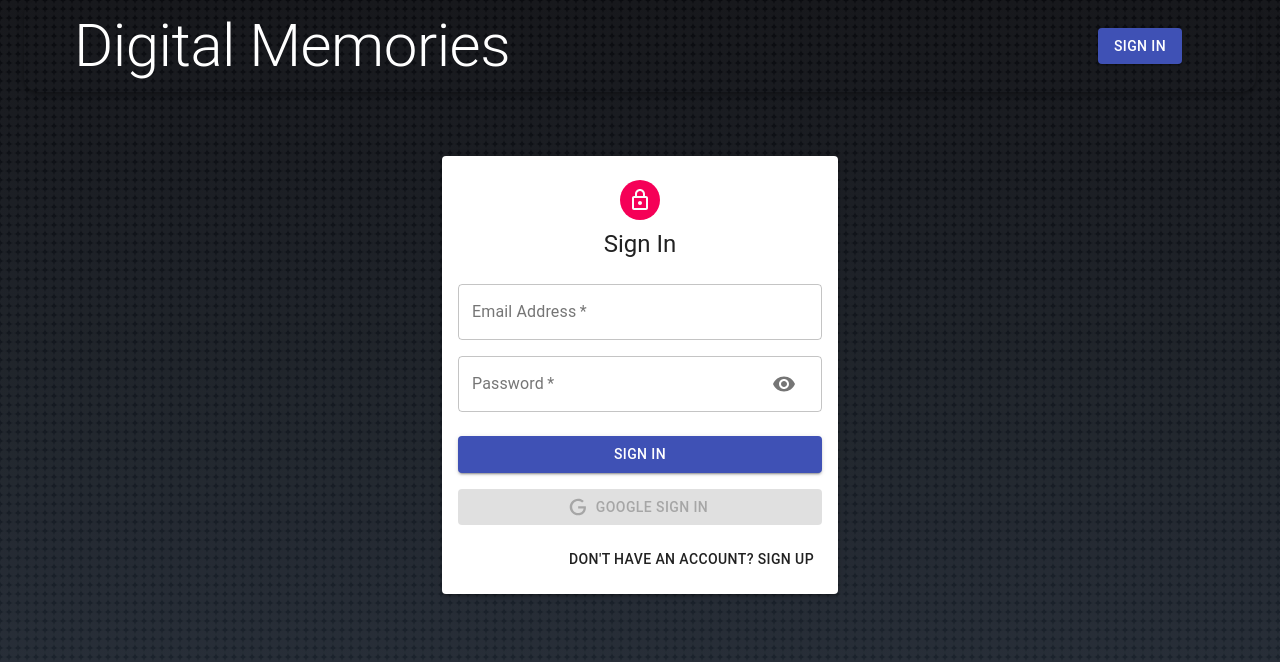
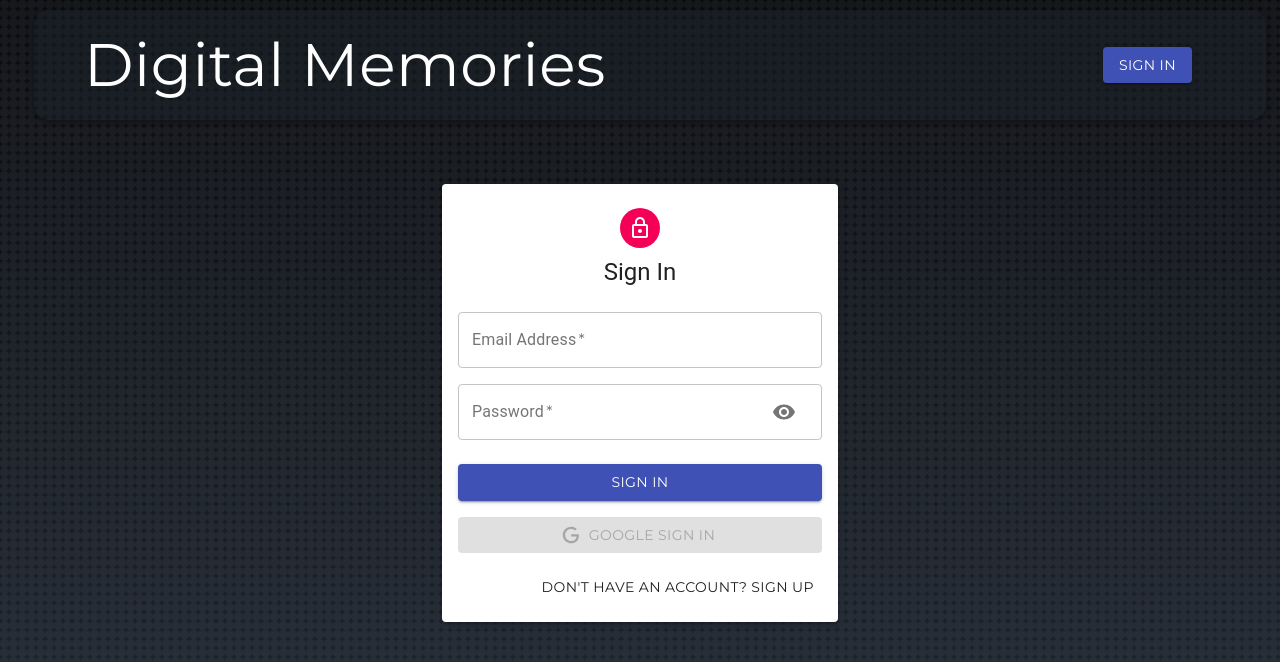
Before and after one commit to Laika-Beats/mern-memories, a React (Create React App) app in the folder client/: page /auth in a window 1280 px wide. Shown: the top 662 px of the page. Built offline with nearby package versions, Linux system fonts and the light colour scheme.

Commit message:
styles + mobile response

```diff
--- a/client/public/index.html
+++ b/client/public/index.html
@@ -8,6 +8,11 @@
       name="description"
       content="Web site created using create-react-app"
     />
+    <link rel="preconnect" href="https://fonts.gstatic.com" />
+    <link
+      href="https://fonts.googleapis.com/css2?family=Montserrat&display=swap"
+      rel="stylesheet"
+    />
     <title>Digital Memories</title>
   </head>
   <body>
--- a/client/src/components/Form/Form.js
+++ b/client/src/components/Form/Form.js
@@ -73,6 +73,7 @@ function Form({ currentId, setCurrentId }) {
           {currentId ? "Editing" : "Creating"} a Memory
         </Typography>
         <TextField
+          className={classes.field}
           name="title"
           variant="outlined"
           label="Title"
@@ -81,6 +82,7 @@ function Form({ currentId, setCurrentId }) {
           onChange={(e) => setPostData({ ...postData, title: e.target.value })}
         />
         <TextField
+          className={classes.field}
           name="message"
           variant="outlined"
           label="Message"
@@ -91,6 +93,7 @@ function Form({ currentId, setCurrentId }) {
           }
         />
         <TextField
+          className={classes.field}
           name="tags"
           variant="outlined"
           label="Tags"
@@ -115,7 +118,7 @@ function Form({ currentId, setCurrentId }) {
         <Button
           className={classes.buttonSubmit}
           variant="contained"
-          color="primary"
+          color="white"
           size="large"
           type="submit"
           fullWidth
@@ -123,8 +126,8 @@ function Form({ currentId, setCurrentId }) {
           Submit
         </Button>
         <Button
+          className={classes.buttonSubmit}
           variant="contained"
-          color="secondary"
           size="small"
           onClick={clear}
           fullWidth
--- a/client/src/components/Form/styles.js
+++ b/client/src/components/Form/styles.js
@@ -8,11 +8,13 @@ export default makeStyles((theme) => ({
   },
   paper: {
     padding: theme.spacing(2),
+    background: "rgba(31, 40, 51, 0.35)",
   },
   form: {
     display: "flex",
     flexWrap: "wrap",
     justifyContent: "center",
+    color: "#66fcf1",
   },
   fileInput: {
     width: "97%",
@@ -20,5 +22,22 @@ export default makeStyles((theme) => ({
   },
   buttonSubmit: {
     marginBottom: 10,
+    color: "#66fcf1",
+    background: "#1f2833",
+    border: "solid 1px #66fcf1 ",
+  },
+  field: {
+    background: "#fff",
+    color: "#66fcf1",
+  },
+  [theme.breakpoints.down("sm")]: {
+    paper: {
+      width: "400px",
+    },
+  },
+  [theme.breakpoints.down("xs")]: {
+    paper: {
+      width: "100%",
+    },
   },
 }));
--- a/client/src/components/Navbar/Navbar.js
+++ b/client/src/components/Navbar/Navbar.js
@@ -38,7 +38,6 @@ function Navbar() {
           component={Link}
           to="/"
           className={classes.heading}
-          variant="h2"
           align="center"
         >
           Digital Memories
--- a/client/src/components/Navbar/styles.js
+++ b/client/src/components/Navbar/styles.js
@@ -4,18 +4,20 @@ import { deepPurple } from "@material-ui/core/colors";
 export default makeStyles((theme) => ({
   appBar: {
     borderRadius: 15,
-    margin: "0px 0 30px 0",
+    margin: "10px",
     display: "flex",
     flexDirection: "row",
     justifyContent: "space-between",
     alignItems: "center",
     padding: "10px 50px",
     width: "100%",
-    background: "none",
+    background: "rgba(31, 40, 51, 0.35)",
   },
   heading: {
     color: "#fff",
     textDecoration: "none",
+    fontSize: "60px",
+    fontFamily: "Montserrat",
   },
   image: {
     marginLeft: "15px",
@@ -34,6 +36,7 @@ export default makeStyles((theme) => ({
   userName: {
     display: "flex",
     alignItems: "center",
+    fontFamily: "Montserrat",
   },
   brandContainer: {
     display: "flex",
@@ -44,8 +47,15 @@ export default makeStyles((theme) => ({
     backgroundColor: deepPurple[500],
   },
   logout: {
-    background: "1f2833",
+    background: "none",
+    border: "solid 1px #66fcf1 ",
   },
+  [theme.breakpoints.down("sm")]: {
+    heading: {
+      fontSize: "23px",
+    },
+  },
+
   [theme.breakpoints.down("xs")]: {
     brandContainer: {
       display: "none",
--- a/client/src/components/Posts/Post/Post.js
+++ b/client/src/components/Posts/Post/Post.js
@@ -91,11 +91,12 @@ function Post({ post, setCurrentId, posts }) {
       </CardContent>
       <CardActions className={classes.cardActions}>
         <Button
+          className={classes.btnC}
           onClick={() => {
             dispatch(likePost(post._id));
           }}
           size="small"
-          color="primary"
+          color="#66fcf1"
           disabled={!user?.result}
         >
           <Likes />
@@ -110,7 +111,7 @@ function Post({ post, setCurrentId, posts }) {
               return posts;
             }}
           >
-            <DeleteIcon className={classes.btnC} fontSize="small" />
+            <DeleteIcon fontSize="small" />
             Delete
           </Button>
         )}
--- a/client/src/components/Posts/Post/styles.js
+++ b/client/src/components/Posts/Post/styles.js
@@ -17,9 +17,8 @@ export default makeStyles({
     borderRadius: "15px",
     height: "100%",
     position: "relative",
-    background: "rgba(31, 40, 51, 0.75)",
+    background: "rgba(31, 40, 51, 0.55)",
     color: "#fff",
-    // border: "solid black 1px",
   },
   overlay: {
     position: "absolute",
@@ -44,7 +43,7 @@ export default makeStyles({
   },
   title: {
     padding: "0 16px",
-    color: "#66fcf1",
+    color: "#fff",
   },
   cardActions: {
     padding: "0 16px 8px 16px",
--- a/client/src/index.css
+++ b/client/src/index.css
@@ -1,6 +1,7 @@
 * {
   padding: 0;
   margin: 0;
+  font-family: "Montserrat";
 }
 
 body {
```
